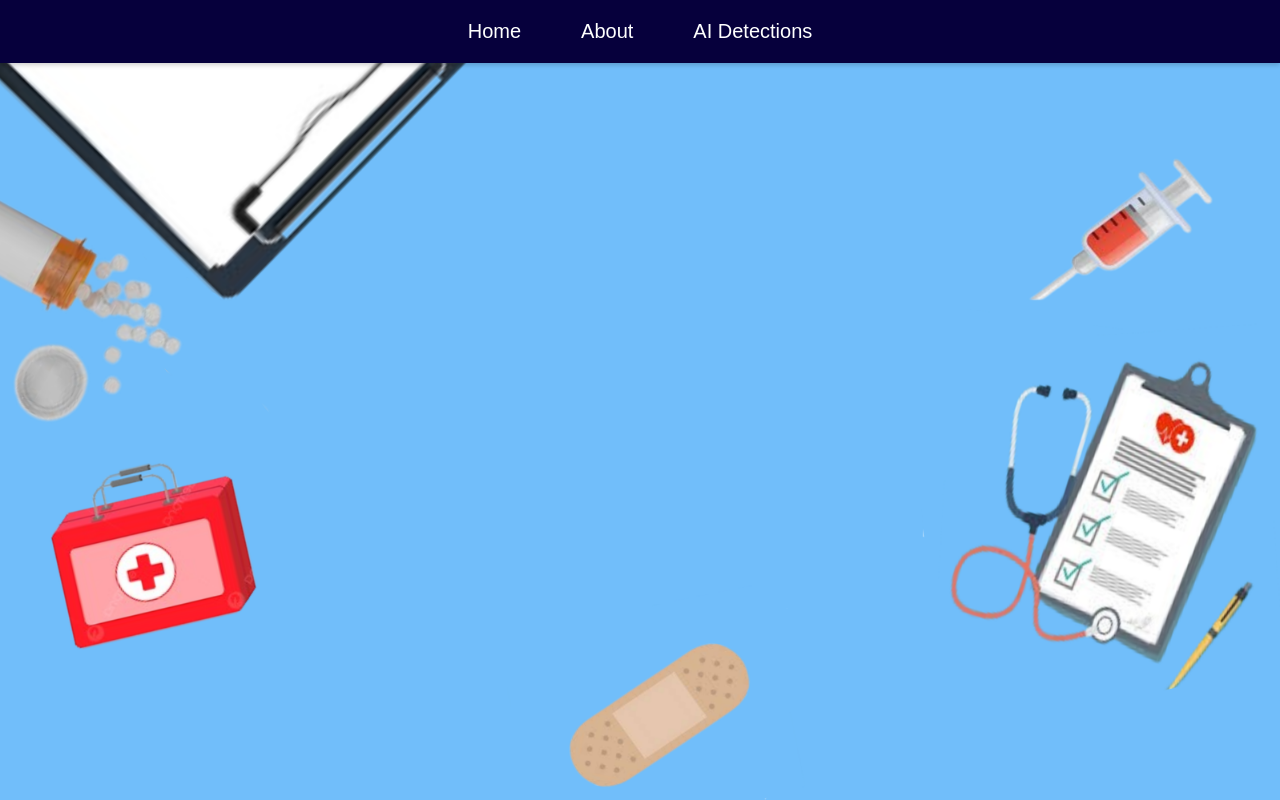
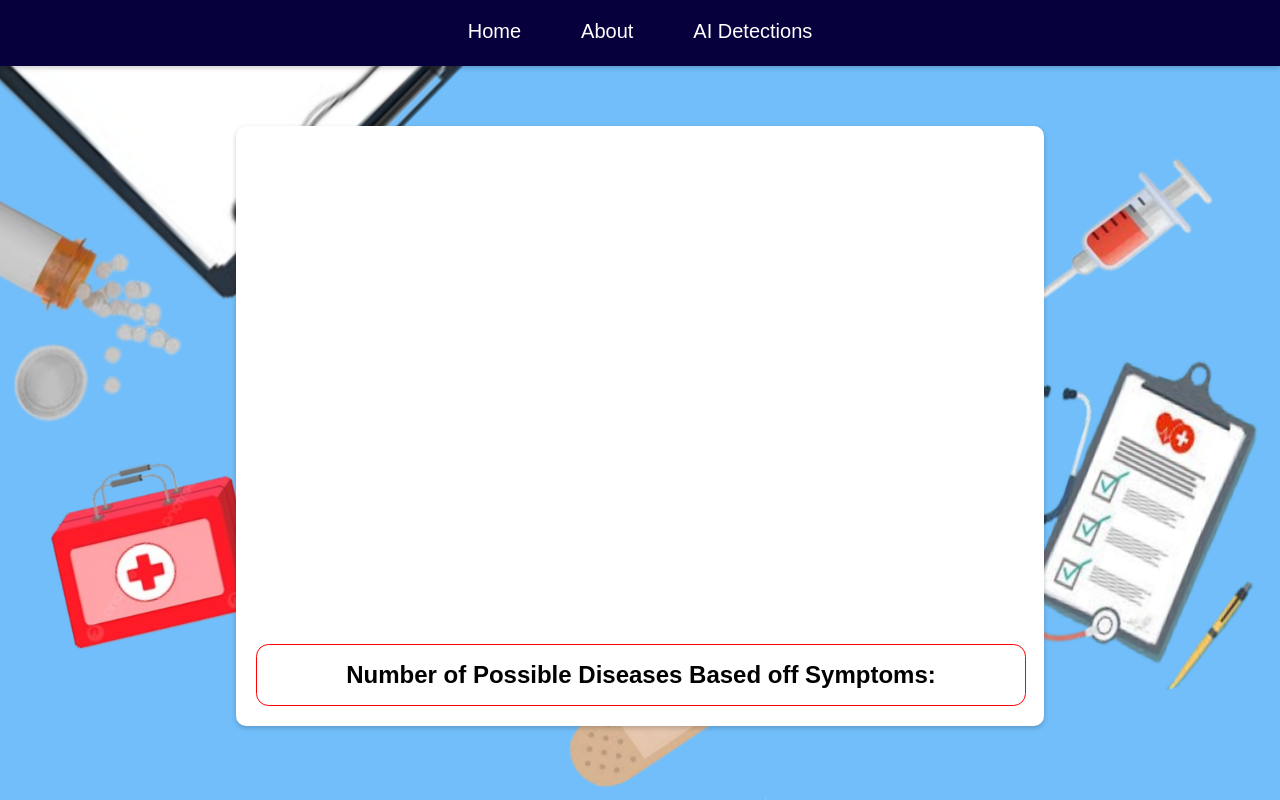
Before and after one commit to EashanD123/XrayVision_AI, a Flask app: page /possible_diseases in a window 1280 px wide. Run offline with Flask 3, Linux system fonts and the light colour scheme.

Commit message:
updatated

```diff
--- a/templates/possible_diseases.html
+++ b/templates/possible_diseases.html
@@ -10,7 +10,8 @@
         margin: 0;
         padding: 0;
         display: flex;
-        justify-content: center;
+        justify-content: center; /* Center horizontally */
+        align-items: center; /* Center vertically */
         width: 100vw;
         height: 100vh;
         overflow: hidden; /* Prevent scrollbars */
@@ -28,6 +29,7 @@
         top: 0;
         z-index: 1000; /* Ensure the navigation bar is above other content */
         box-shadow: 0 2px 5px rgba(0, 0, 0, 0.2); /* Add shadow for depth */
+        height: 3.25vh;
     }
 
     nav ul {
@@ -55,15 +57,67 @@
        background-color: #0B006D;
     }
 
-    .container {
-        width: 100%;
-        max-width: 800px;
+    .white-background {
+        width: 60%;
+        height: 70vh;
         text-align: center;
-        margin-top: 120px;
+        background-color: white; /* Add white background */
+        padding: 20px; /* Add padding for spacing */
+        border-radius: 10px; /* Add border radius for rounded corners */
+        box-shadow: 0 2px 5px rgba(0, 0, 0, 0.2); /* Add shadow for depth */
+        display: flex;
+        flex-direction: column;
+
     }
+
     .disease {
-        margin-bottom: 10px;
+    margin-bottom: 10px;
+    font-family: Arial, Helvetica, sans-serif; /* Apply the font style */
+    font-size: 16px; /* Adjust font size as needed */
+    font-weight: bold; /* Make the font bold */
+    color: black; /* Set font color to black */
+    border: 4px solid black; /* Increase border thickness */
+    border-radius: 5px; /* Add border radius for rounded corners */
+    padding: 15px 20px; /* Add padding for spacing */
+    width: 100%; /* Set width to 100% */
+    box-sizing: border-box; /* Include padding and border in the width */
+    flex: 1
+}
+
+
+    #bodyContainer {
+        display: flex;
+        justify-content: center; /* Center horizontally */
+        align-items: center; /* Center vertically */
+        flex-direction: column; /* Arrange children vertically */
+        width: 100vw;
+        height: 90.291%;
+        margin-top: 4%;
     }
+
+    #cont1 {
+    display: flex;
+    align-items: center; /* Center vertically */
+    flex-direction: column; /* Arrange children vertically */
+    height: 60vh;
+    width: 100%; /* Ensure the container takes up the full width */
+}
+
+
+    #cont2 {
+    display: flex;
+    justify-content: center; /* Center horizontally */
+    align-items: center; /* Center vertically */
+    border: 1px solid red;
+    height: 7.5vh;
+    width: 100%; /* Set width to 100% to fill the parent container */
+    border-radius: 12.5px;
+    margin-top: 20px;
+    text-align: center;
+}
+
+
+
 </style>
 </head>
 <body>
@@ -76,26 +130,44 @@
     </ul>
 </nav>
 
-<div class="container" id="diseasesContainer">
+<div id="bodyContainer">
+    <div class="white-background">
+        <div id="cont1">
+            <div id="diseasesContainer"></div>
+        </div>
+        <div id="cont2">
+            <h2> Number of Possible Diseases Based off Symptoms:  </h1>
+        </div>
+    </div>
 </div>
 
 <script>
-        // Retrieve the value of the "diseases" query parameter from the URL
+    // Retrieve the value of the "diseases" query parameter from the URL
     const urlParams = new URLSearchParams(window.location.search);
     const diseasesJSON = urlParams.get('diseases');
 
     // Parse the JSON string to get the list of diseases and percentages
-    const diseases = JSON.parse(decodeURIComponent(diseasesJSON));
-
+    const diseases = JSON.parse(diseasesJSON);
 
     // Display the diseases and percentages on the page
     const diseasesContainer = document.getElementById('diseasesContainer');
     diseases.forEach(disease => {
         const diseaseName = Object.keys(disease)[0];
-        const percentage = disease[diseaseName];
+        const percentage = parseInt(disease[diseaseName]); // Parse the percentage as integer
         const diseaseElement = document.createElement('div');
         diseaseElement.classList.add('disease');
-        diseaseElement.textContent = `${diseaseName}: ${percentage}`;
+        diseaseElement.textContent = `${diseaseName}: ${percentage}%`;
+
+        // Adjust background color based on the percentage
+        if (percentage >= 80) {
+            diseaseElement.style.backgroundColor = 'green';
+        } else if (percentage >= 35) {
+            diseaseElement.style.backgroundColor = 'yellow';
+        } else {
+            diseaseElement.style.backgroundColor = 'red';
+        }
+
+        diseaseElement.style.width = '850px';
         diseasesContainer.appendChild(diseaseElement);
     });
 </script>
```
Also changed, not shown: templates/home.html (+7 -5 lines).
